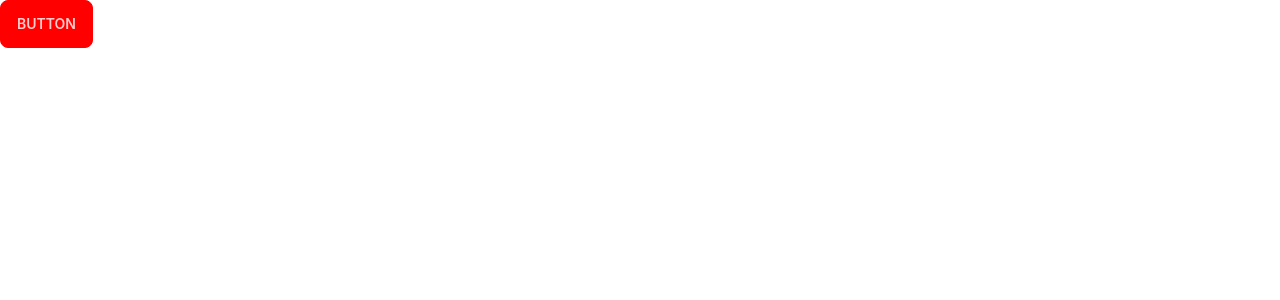
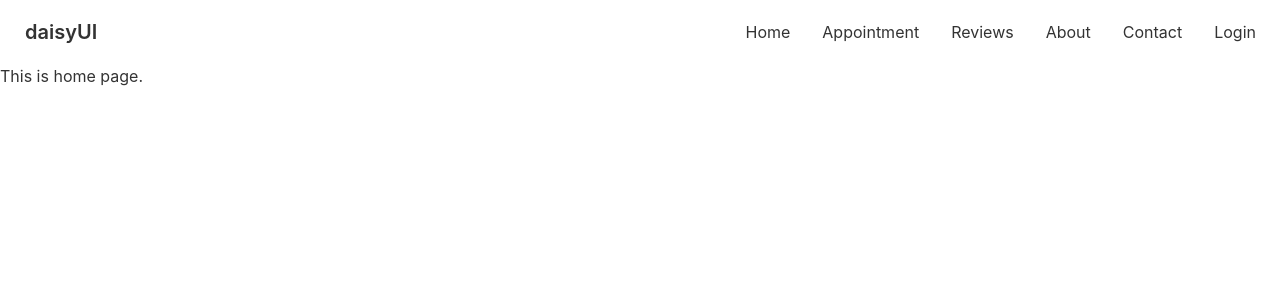
Before and after one commit to rumon5h/doctors-portal-client1, a React (Create React App) app: page / in a window 1280 px wide. Shown: the top 300 px of the page. Built offline with nearby package versions, Linux system fonts and the light colour scheme.

Commit message:
Navbar implementation done

```diff
--- a/src/App.js
+++ b/src/App.js
@@ -1,9 +1,15 @@
+import { Route, Routes } from 'react-router-dom';
 import './App.css';
+import Home from './Pages/Home/Home';
+import Navbar from './Pages/Shared/Navbar';
 
 function App() {
   return (
     <div>
-      <button class="btn btn-primary">Button</button>
+      <Navbar/>
+      <Routes>
+        <Route path='/' element={<Home/>}></Route>
+      </Routes>
     </div>
   );
 }
--- /dev/null
+++ b/src/Pages/Home/Home.js
@@ -0,0 +1,11 @@
+import React from 'react';
+
+const Home = () => {
+    return (
+        <div>
+            <h1>This is home page.</h1>
+        </div>
+    );
+};
+
+export default Home;
--- /dev/null
+++ b/src/Pages/Shared/Navbar.js
@@ -0,0 +1,36 @@
+import React from 'react';
+import { Link } from 'react-router-dom';
+
+const Navbar = () => {
+    const menuItems = <>
+    <li><Link to="/">Home</Link></li>
+    <li><Link to="/appointment">Appointment</Link></li>
+    <li><Link to="/reviews">Reviews</Link></li>
+    <li><Link to="/about">About</Link></li>
+    <li><Link to="/contact">Contact</Link></li>
+    <li><Link to="/login">Login</Link></li>
+    </>
+    return (
+        <div className="navbar bg-base-100">
+        <div className="navbar-start">
+          <div className="dropdown">
+            <label tabIndex={0} className="btn btn-ghost lg:hidden">
+              <svg xmlns="http://www.w3.org/2000/svg" className="h-5 w-5" fill="none" viewBox="0 0 24 24" stroke="currentColor"><path strokeLinecap="round" strokeLinejoin="round" strokeWidth="2" d="M4 6h16M4 12h8m-8 6h16" /></svg>
+            </label>
+            <ul tabIndex={0} className="menu menu-compact dropdown-content mt-3 p-2 shadow bg-base-100 rounded-box w-52">
+             {menuItems}
+            </ul>
+          </div>
+          <Link to="" className="btn btn-ghost normal-case text-xl">daisyUI</Link>
+        </div>
+        <div className="navbar-end hidden lg:flex">
+          <ul className="menu menu-horizontal p-0">
+            {menuItems}
+          </ul>
+        </div>
+
+      </div>
+    );
+};
+
+export default Navbar;
--- a/src/index.js
+++ b/src/index.js
@@ -1,14 +1,17 @@
-import React from 'react';
-import ReactDOM from 'react-dom/client';
-import './index.css';
-import App from './App';
-import reportWebVitals from './reportWebVitals';
+import React from "react";
+import ReactDOM from "react-dom/client";
+import "./index.css";
+import App from "./App";
+import reportWebVitals from "./reportWebVitals";
+import { BrowserRouter } from "react-router-dom";
 
-const root = ReactDOM.createRoot(document.getElementById('root'));
+const root = ReactDOM.createRoot(document.getElementById("root"));
 root.render(
-  <React.StrictMode>
-    <App />
-  </React.StrictMode>
+  <BrowserRouter>
+    <React.StrictMode>
+      <App />
+    </React.StrictMode>
+  </BrowserRouter>
 );
 
 // If you want to start measuring performance in your app, pass a function
--- a/tailwind.config.js
+++ b/tailwind.config.js
@@ -8,9 +8,9 @@
     themes: [
       {
         doctorsPortal: {
-          primary: "red",
-          secondary: "#f6d860",
-          accent: "#37cdbe",
+          primary: "#0FCFEC",
+          secondary: "#19D3AE",
+          accent: "#3A4256",
           neutral: "#3d4451",
           "base-100": "#ffffff",
         },
```
Also changed, not shown: 1 other file (tests, documents, lock files or other folders).
